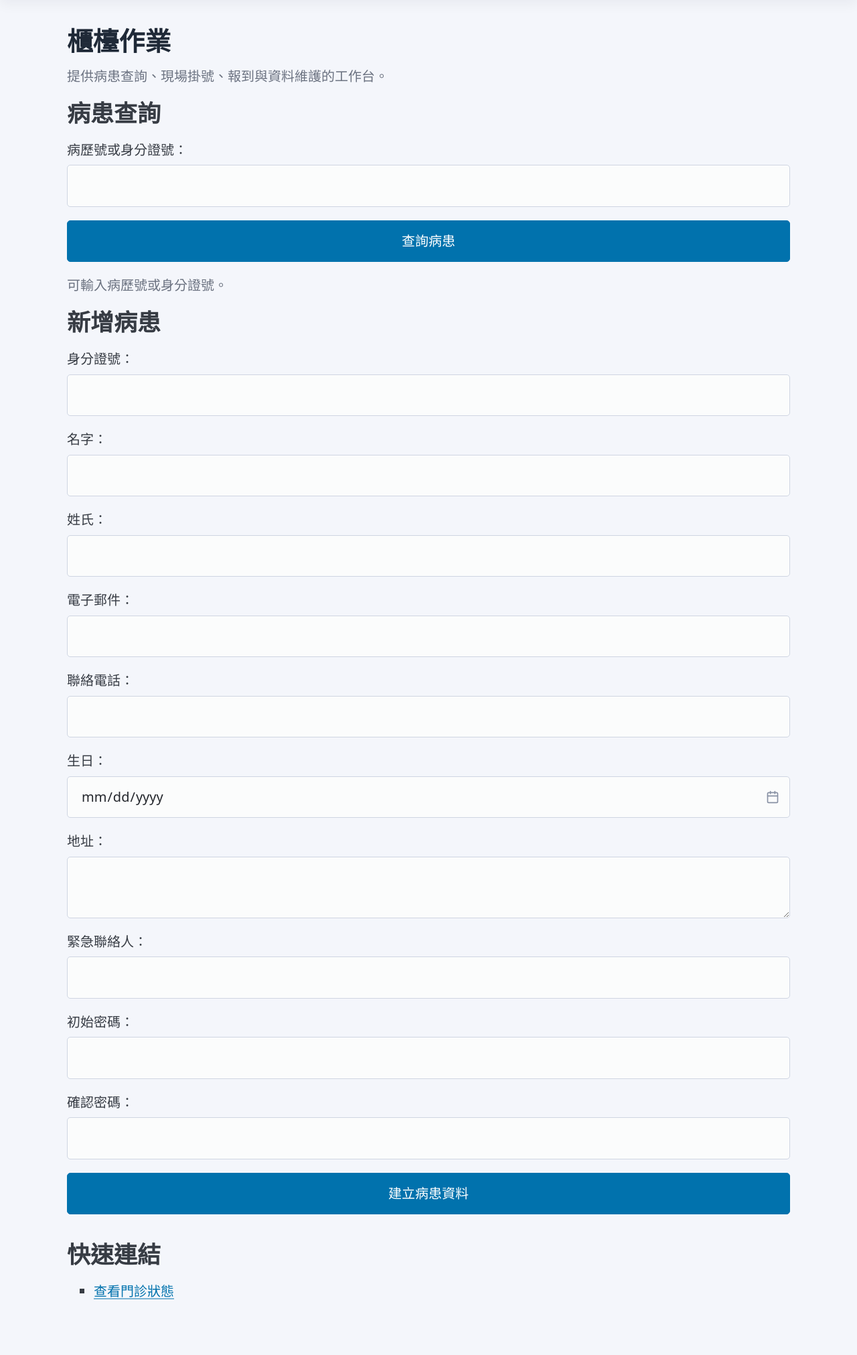
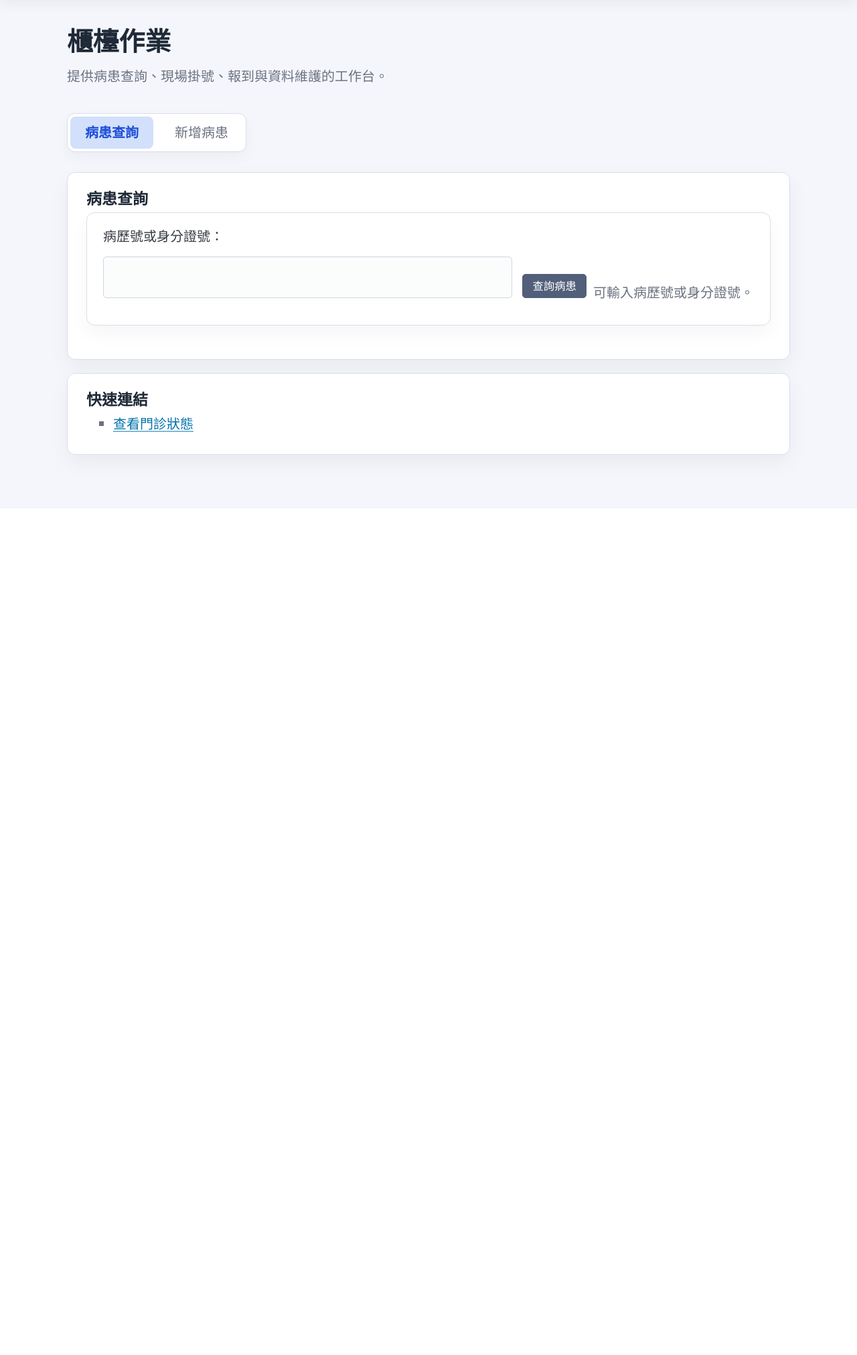
Before and after one commit to haha505254/NTUB_program, a Django app: page /registrations/staff/dashboard/ in a window 1280 px wide. Shown: the part 123-2146 px from the top of the page at 67% size. After the commit the page ends 829 px from the top, so only its background shows below. Run offline with Django 5.2, Linux system fonts and the light colour scheme; the visitor is signed in with stand-in values (Sample User, id 1); some libraries are stand-ins or nearby versions.

Commit message:
feat(registrations): add tabbed staff dashboard modes

```diff
--- a/registrations/views.py
+++ b/registrations/views.py
@@ -51,6 +51,13 @@ class StaffDashboardView(StaffRequiredMixin, LoginRequiredMixin, TemplateView):
         search_form = PatientLookupForm(self.request.GET or None)
         context["search_form"] = search_form
         context["patient_create_form"] = StaffPatientCreationForm()
+        context["current_identifier"] = self.request.GET.get("identifier", "")
+        mode = self.request.GET.get("mode")
+        if self.request.GET.get("identifier"):
+            mode = "search"
+        if mode not in {"search", "create"}:
+            mode = "search"
+        context["active_mode"] = mode
         patient = None
         if search_form.is_valid():
             identifier = search_form.cleaned_data.get("identifier")
@@ -94,7 +101,8 @@ class StaffPatientCreateView(StaffRequiredMixin, LoginRequiredMixin, View):
             redirect_url = f"{reverse('registrations:staff-dashboard')}?identifier={patient.medical_record_number}"
             return redirect(redirect_url)
         self._report_form_errors(request, form)
-        return redirect(reverse("registrations:staff-dashboard"))
+        redirect_url = f"{reverse('registrations:staff-dashboard')}?mode=create"
+        return redirect(redirect_url)
 
     @staticmethod
     def _report_form_errors(request, form):
--- a/templates/registrations/staff_dashboard.html
+++ b/templates/registrations/staff_dashboard.html
@@ -6,35 +6,37 @@
 <h1>櫃檯作業</h1>
 <p>提供病患查詢、現場掛號、報到與資料維護的工作台。</p>
 
-<section>
+<nav class="tab-bar" aria-label="病患作業模式切換">
+  <a
+    href="{% url 'registrations:staff-dashboard' %}?mode=search{% if current_identifier %}&identifier={{ current_identifier }}{% endif %}"
+    class="tab{% if active_mode == 'search' %} active{% endif %}"
+    >病患查詢</a
+  >
+  <a
+    href="{% url 'registrations:staff-dashboard' %}?mode=create"
+    class="tab{% if active_mode == 'create' %} active{% endif %}"
+    >新增病患</a
+  >
+</nav>
+
+{% if active_mode == "search" %}
+  <section class="card">
     <h2>病患查詢</h2>
-  <form method="get" class="stack">
-    <div>
+    <form method="get" class="filter-bar">
+      <input type="hidden" name="mode" value="search">
+      <div class="field">
         {{ search_form.identifier.label_tag }}
         {{ search_form.identifier }}
       </div>
-    <button type="submit">查詢病患</button>
-    <p class="help-text">可輸入病歷號或身分證號。</p>
-  </form>
-</section>
-
-<section>
-  <h2>新增病患</h2>
-  <form method="post" action="{% url 'registrations:staff-patient-create' %}" class="stack">
-    {% csrf_token %}
-    {% for field in patient_create_form %}
-    <div>
-      {{ field.label_tag }}
-      {{ field }}
-      {% if field.help_text %}<small class="help-text">{{ field.help_text }}</small>{% endif %}
+      <div class="field-actions">
+        <button type="submit" class="secondary btn-compact">查詢病患</button>
+        <p class="help-text" style="margin: 0;">可輸入病歷號或身分證號。</p>
       </div>
-    {% endfor %}
-    <button type="submit">建立病患資料</button>
     </form>
   </section>
 
   {% if selected_patient %}
-<section>
+    <section class="card">
       <h2>病患資料</h2>
       <p>
         病歷號：<strong>{{ selected_patient.medical_record_number }}</strong> ／
@@ -49,11 +51,13 @@
             {% if field.help_text %}<small class="help-text">{{ field.help_text }}</small>{% endif %}
           </div>
         {% endfor %}
+        <div class="form-actions">
           <button type="submit">儲存資料</button>
+        </div>
       </form>
     </section>
 
-<section>
+    <section class="card">
       <h2>現場掛號</h2>
       <form method="post" action="{% url 'registrations:staff-appointment-create' selected_patient.pk %}" class="stack">
         {% csrf_token %}
@@ -64,12 +68,14 @@
             {% if field.help_text %}<small class="help-text">{{ field.help_text }}</small>{% endif %}
           </div>
         {% endfor %}
+        <div class="form-actions">
           <button type="submit">建立掛號</button>
+        </div>
         <p class="help-text">只會顯示今日起尚可掛號的門診時段。</p>
       </form>
     </section>
 
-<section>
+    <section class="card">
       <h2>掛號紀錄</h2>
       {% if appointments %}
         <table>
@@ -92,19 +98,21 @@
                   {{ appointment.schedule.doctor.user.display_name }}
                 </td>
                 <td>{{ appointment.get_status_display }}</td>
-        <td>
+                <td class="actions">
+                  <div class="button-set">
                     {% if appointment.status == 'reserved' %}
                       <form method="post" action="{% url 'registrations:staff-appointment-check-in' appointment.pk %}">
                         {% csrf_token %}
-            <button type="submit">報到</button>
+                        <button type="submit" class="btn-compact">報到</button>
                       </form>
                     {% endif %}
                     {% if appointment.status != 'cancelled' and appointment.status != 'completed' %}
-          <form method="post" action="{% url 'registrations:staff-appointment-cancel' appointment.pk %}" class="mt-1">
+                      <form method="post" action="{% url 'registrations:staff-appointment-cancel' appointment.pk %}">
                         {% csrf_token %}
-            <button type="submit">取消</button>
+                        <button type="submit" class="secondary btn-compact">取消</button>
                       </form>
                     {% endif %}
+                  </div>
                 </td>
               </tr>
             {% endfor %}
@@ -115,8 +123,27 @@
       {% endif %}
     </section>
   {% endif %}
+{% else %}
+  <section class="card">
+    <h2>新增病患</h2>
+    <p class="help-text">完成建檔後系統會自動產生病歷號與登入帳號。</p>
+    <form method="post" action="{% url 'registrations:staff-patient-create' %}" class="stack">
+      {% csrf_token %}
+      {% for field in patient_create_form %}
+        <div>
+          {{ field.label_tag }}
+          {{ field }}
+          {% if field.help_text %}<small class="help-text">{{ field.help_text }}</small>{% endif %}
+        </div>
+      {% endfor %}
+      <div class="form-actions">
+        <button type="submit">建立病患資料</button>
+      </div>
+    </form>
+  </section>
+{% endif %}
 
-<section>
+<section class="card">
   <h2>快速連結</h2>
   <ul>
     <li><a href="{% url 'registrations:clinic-status' %}">查看門診狀態</a></li>
```
Lines whose indentation alone changed are shown as unchanged.
